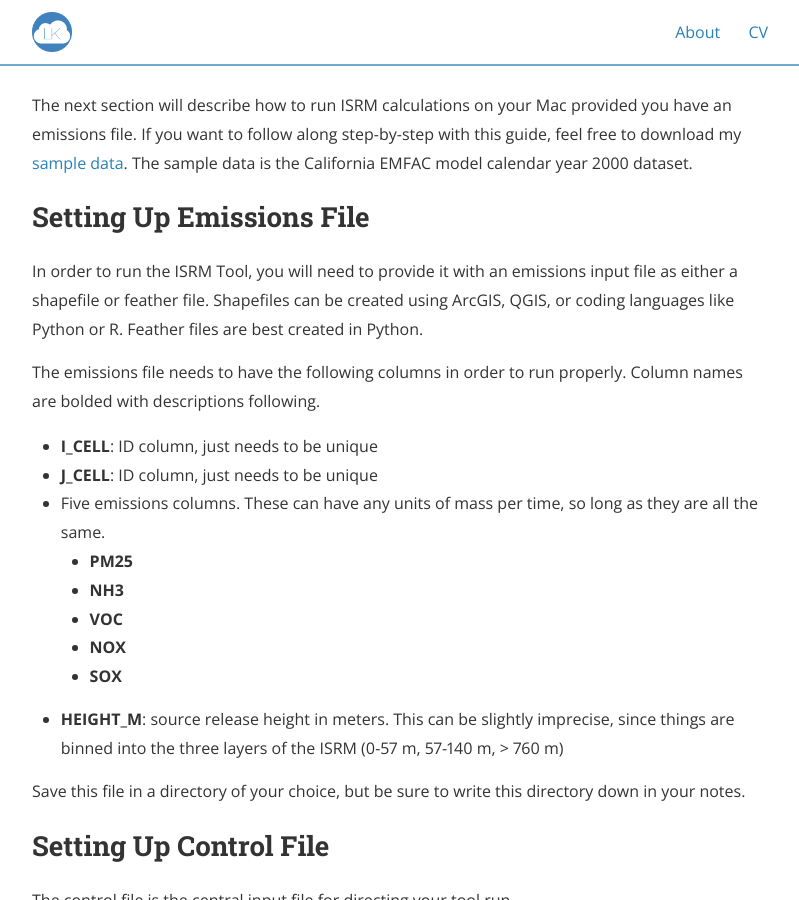
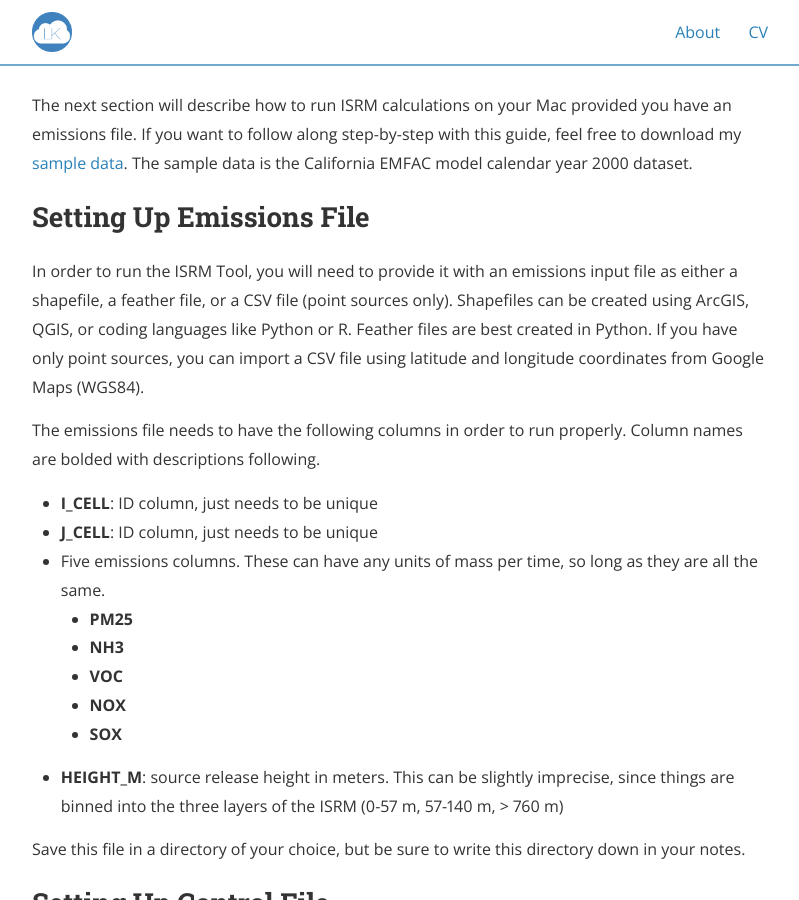
Before and after one commit to lkoolik/lkoolik.github.io, a Jekyll site: the page built from isrm.md, in a window 1280 px wide and 900 px high, scrolled down 5648 px. Shown: the whole window, without its empty margins (240-1039 px from the left). Built offline with Jekyll 4.4.1, drawn with Linux system fonts in a browser that asks for light colours; nearby versions of some CDN libraries; some of the changed text lies outside the part shown.

Commit message:
Update isrm.md

```diff
--- a/isrm.md
+++ b/isrm.md
@@ -129,7 +129,7 @@ The next section will describe how to run ISRM calculations on your Mac provided
 
 ## Setting Up Emissions File ##
 
-In order to run the ISRM Tool, you will need to provide it with an emissions input file as either a shapefile or feather file. Shapefiles can be created using ArcGIS, QGIS, or coding languages like Python or R. Feather files are best created in Python.
+In order to run the ISRM Tool, you will need to provide it with an emissions input file as either a shapefile, a feather file, or a CSV file (point sources only). Shapefiles can be created using ArcGIS, QGIS, or coding languages like Python or R. Feather files are best created in Python. If you have only point sources, you can import a CSV file using latitude and longitude coordinates from Google Maps (WGS84).
 
 The emissions file needs to have the following columns in order to run properly. Column names are bolded with descriptions following.
 * **I_CELL**: ID column, just needs to be unique
```
Also changed, not shown: other parts of isrm.md (+1 -1 lines).
